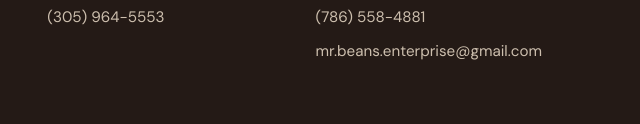
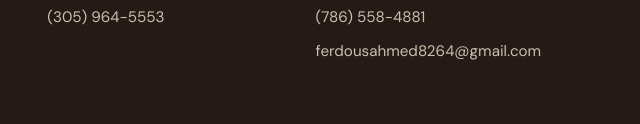
Before and after one commit to fab17-z/mrBean007, a plain HTML site: page index.html in a window 1280 px wide. Shown: the part 11876-12000 px from the top of the page, 640-1280 px from the left. Drawn offline with nearby package versions, Linux system fonts and the light colour scheme.

Commit message:
Update index.html

```diff
--- a/index.html
+++ b/index.html
@@ -537,7 +537,7 @@ button{font:inherit;color:inherit;cursor:pointer}
         <h4>South Miami</h4>
         <p>6620 SW 57 Ave E109<br>South Miami, FL 33143</p>
         <a href="tel:+17865584881">(786) 558-4881</a>
-        <a href="mailto:mr.beans.enterprise@gmail.com">mr.beans.enterprise@gmail.com</a>
+        <a href="mailto:mr.beans.enterprise@gmail.com">ferdousahmed8264@gmail.com</a>
       </div>
     </div>
     <div class="container footer__bottom">
```
